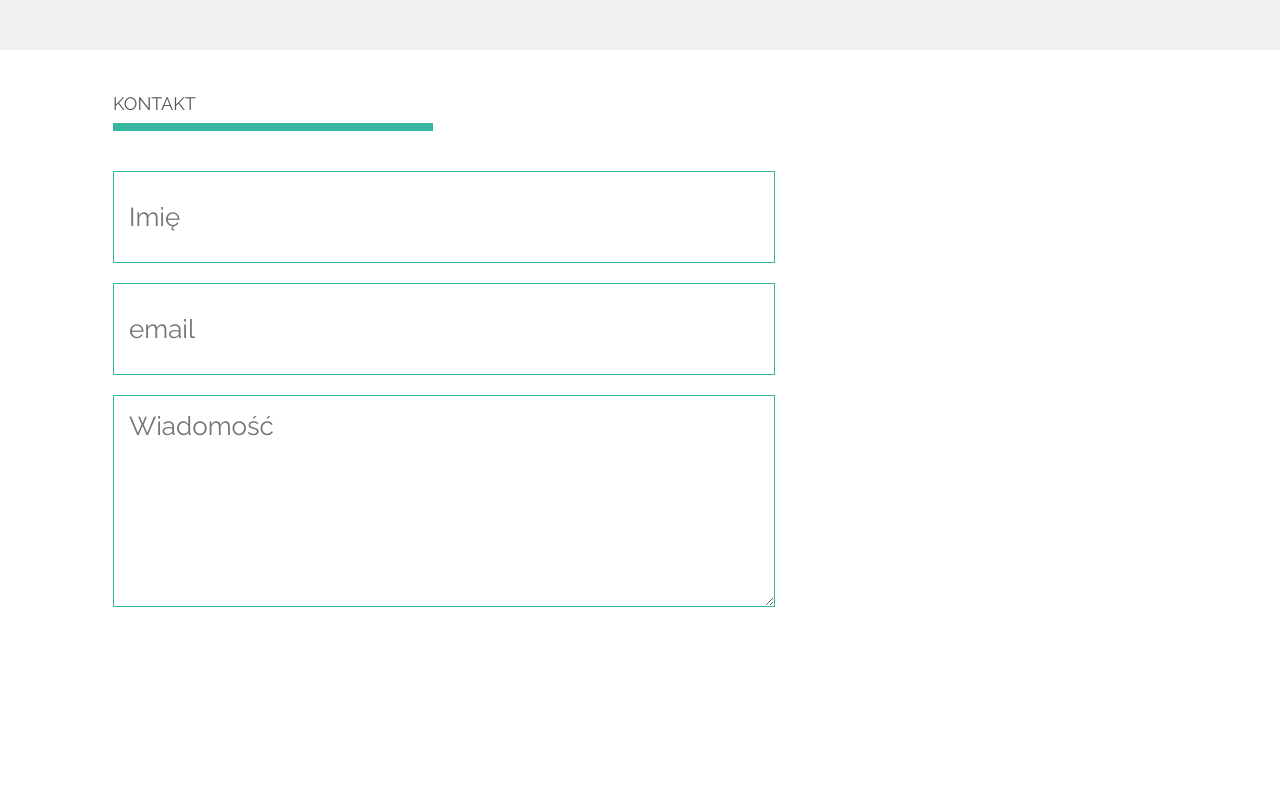
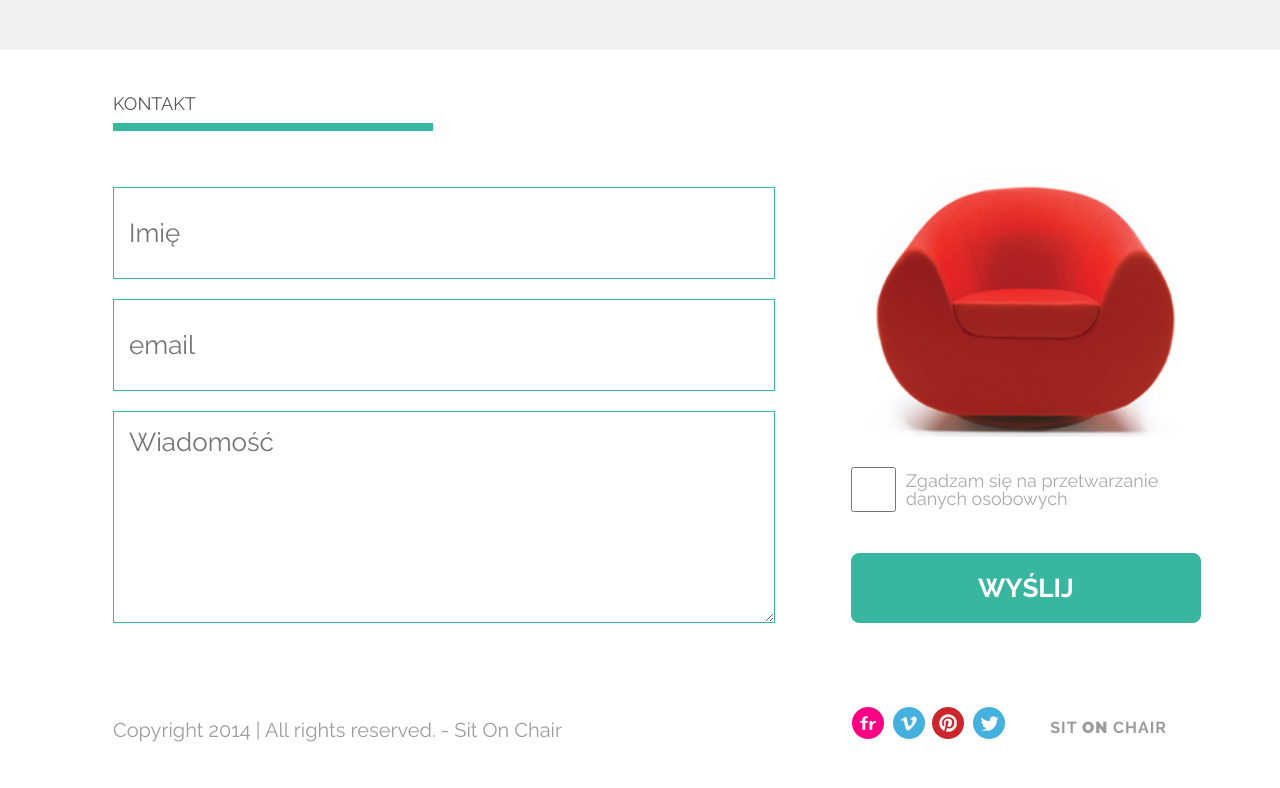
Before and after one commit to Rafalcho/Sit-on-chair-landing-page, a plain HTML site: page index.html in a window 1280 px wide. Shown: the part 1560-2348 px from the top of the page. Before the commit the page ends 2215 px from the top, so only its background shows below. Drawn offline with Linux system fonts and the light colour scheme.

Commit message:
added footer

```diff
--- a/css/style.css
+++ b/css/style.css
@@ -10,9 +10,10 @@
   color: white;
 }
 
-h1, h2, h3, p, article, div, span, li, input, textarea {
+body, input, textarea {
   font-family: 'Raleway', sans-serif;
 }
+
 
 /*header*/
 
@@ -26,7 +27,6 @@ header {
 p.logo {
   color: white;
   float: left;
-  line-height: 40px;
   font-size: 13px;
   font-weight: 600;
   vertical-align: middle;
@@ -386,6 +386,11 @@ section.contact {
   height: 560px;
 }
 
+div.contactFormLeft {
+  width: 70%;
+  float: left;
+}
+
 input, textarea {
   display: block;
   width: 630px;
@@ -409,3 +414,100 @@ textarea {
   font-size: 26px;
   font-family: 'Raleway', sans-serif;
 }
+
+div.contactFormRight {
+  width: 30%;
+  float: right;
+}
+
+img.redChair {
+  margin-top: 10px;
+  display: block;
+  width: 350px;
+  height: 280px;
+}
+
+
+input[type="checkbox"] {
+  float: left;
+  width: 45px;
+  height: 45px;
+  border: 1px solid #38b6a0;
+  background-color: #ffffff;
+  margin: 30px 10px 0 0;
+}
+
+label[for="agree"] {
+  float: left;
+  display: block;
+  margin-top: 35px;
+  font-size: 18px;
+  color: #aaaaaa;
+  margin-bottom: 45px;
+
+}
+/*label[for="agree"]:after {
+  display: block;
+  clear: both;
+  content: '';
+}*/
+
+input.sendButton {
+  width: 350px;
+  height: 70px;
+  background-color: #38b6a0;
+  color: #ffffff;
+  border-radius: 8px;
+  text-transform: uppercase;
+  font-weight: 700;
+
+}
+
+/*footer */
+
+footer {
+  width: 100%;
+  height: 100px;
+  box-sizing: border-box;
+}
+
+div.leftFooter {
+  width: 70%;
+  float: left;
+}
+
+p.footer {
+  color: #9d9d9d;
+  font-size: 20px;
+  margin-top: 65px;
+}
+
+
+div.rightFooter {
+  width: 30%;
+  float: left;
+}
+
+ul.social {
+  float: left;
+  list-style: none;
+  margin: 50px 0 45px 0;
+}
+ul.social li {
+  float: left;
+  margin-right: 5px;
+}
+
+p.footerLogo {
+  display: block;
+  float: right;
+  color: #9b9b9b;
+  text-transform: uppercase;
+  font-size: 16px;
+  margin-top: 65px;
+
+}
+
+span.footerLogo {
+  color: #9b9b9b;
+}
--- a/index.html
+++ b/index.html
@@ -116,13 +116,40 @@
       <div class="container">
         <h2 class="contact">kontakt</h2>
         <div class="greenUnderscore long"></div>
-        <form class="contact">
-          <input type="text" placeholder="Imię">
-          <input type="text" placeholder="email">
-          <textarea placeholder="Wiadomość" rows="5"></textarea>
-        </form>
+        <div class="contactFormLeft">
+          <form class="contact">
+            <input type="text" placeholder="Imię">
+            <input type="text" placeholder="email">
+            <textarea placeholder="Wiadomość" rows="5"></textarea>
+          </form>
+        </div>
+        <div class="contactFormRight">
+          <img src="images/red_chair.png" alt="red chair" class="redChair">
+          <input type="checkbox" id="agree">
+          <label for="agree">Zgadzam się na przetwarzanie <br>danych osobowych</label>
+          <input type="submit" class="sendButton" value="Wyślij">
+        </div>
       </div>
     </section>
+
+    <footer>
+      <div class="container">
+        <div class="leftFooter">
+          <p class="footer">Copyright 2014 | All rights reserved. - Sit On Chair</p>
+        </div>
+        <div class="rightFooter">
+          <ul class="social">
+            <li><img src="images/flickr.png" alt="flickr"></li>
+            <li><img src="images/vimeo.png" alt="vimeo"></li>
+            <li><img src="images/pinterest.png" alt="pinterest"></li>
+            <li><img src="images/twitter.png" alt="twitter"></li>
+          </ul>
+          <p class="logo footerLogo">
+            sit <span class="logo footerLogo">on</span> chair
+          </p>
+        </div>
+      </div>
+    </footer>
 
 
   </body>
```
